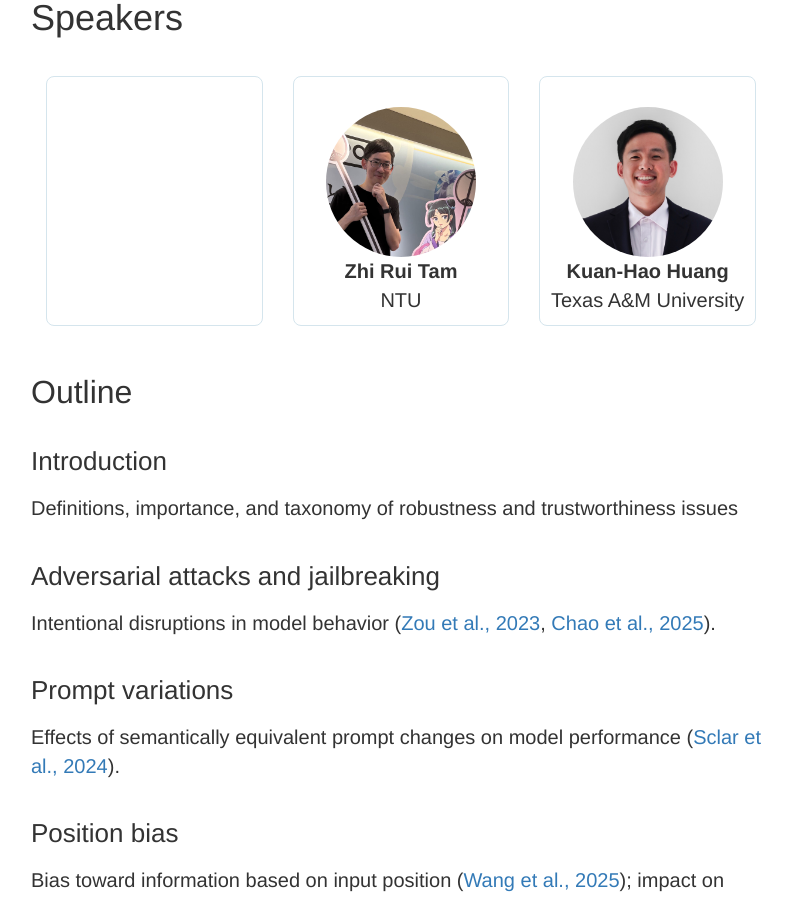
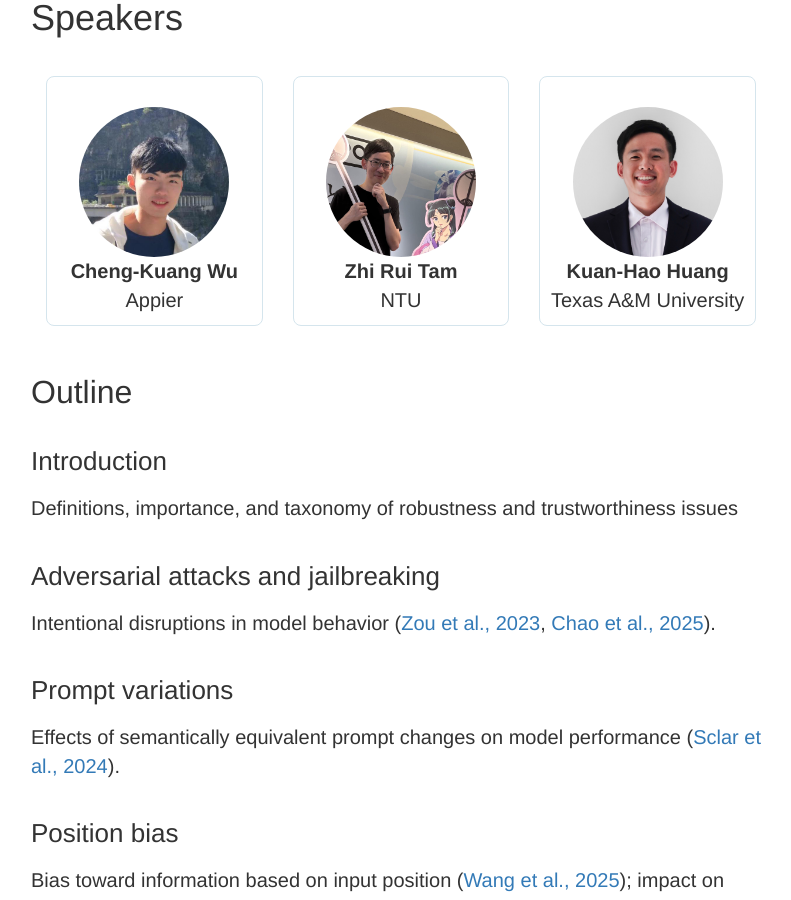
Before and after one commit to llms-robustness-2025/llms-robustness-2025.github.io, a Jekyll site: the page built from index.md, in a window 1280 px wide and 900 px high, scrolled down 765 px. Shown: the whole window, without its empty margins (239-1030 px from the left). Built offline with Jekyll 4.4.1, drawn with Linux system fonts in a browser that asks for light colours.

Commit message:
Update index.md

```diff
--- a/index.md
+++ b/index.md
@@ -18,8 +18,8 @@ We will conclude the tutorial by outlining future research directions in this ar
 
 <div class="col-md-4">
     <div class="profile height150">
-<!--         <div><a href=""><img class="avatar-img" width=150 src="images/he.png"> </a></div>
-        <div style="margin-bottom:40px"><center><b> Cheng-Kuang Wu</b> <br> Appier </center></div> -->
+        <div><a href="https://brian-ckwu.github.io/"><img class="avatar-img" width=150 src="images/ckwu.jpg"> </a></div>
+        <div style="margin-bottom:40px"><center><b> Cheng-Kuang Wu</b> <br> Appier </center></div>
     </div>
 </div>
 <div class="col-md-4">
```
